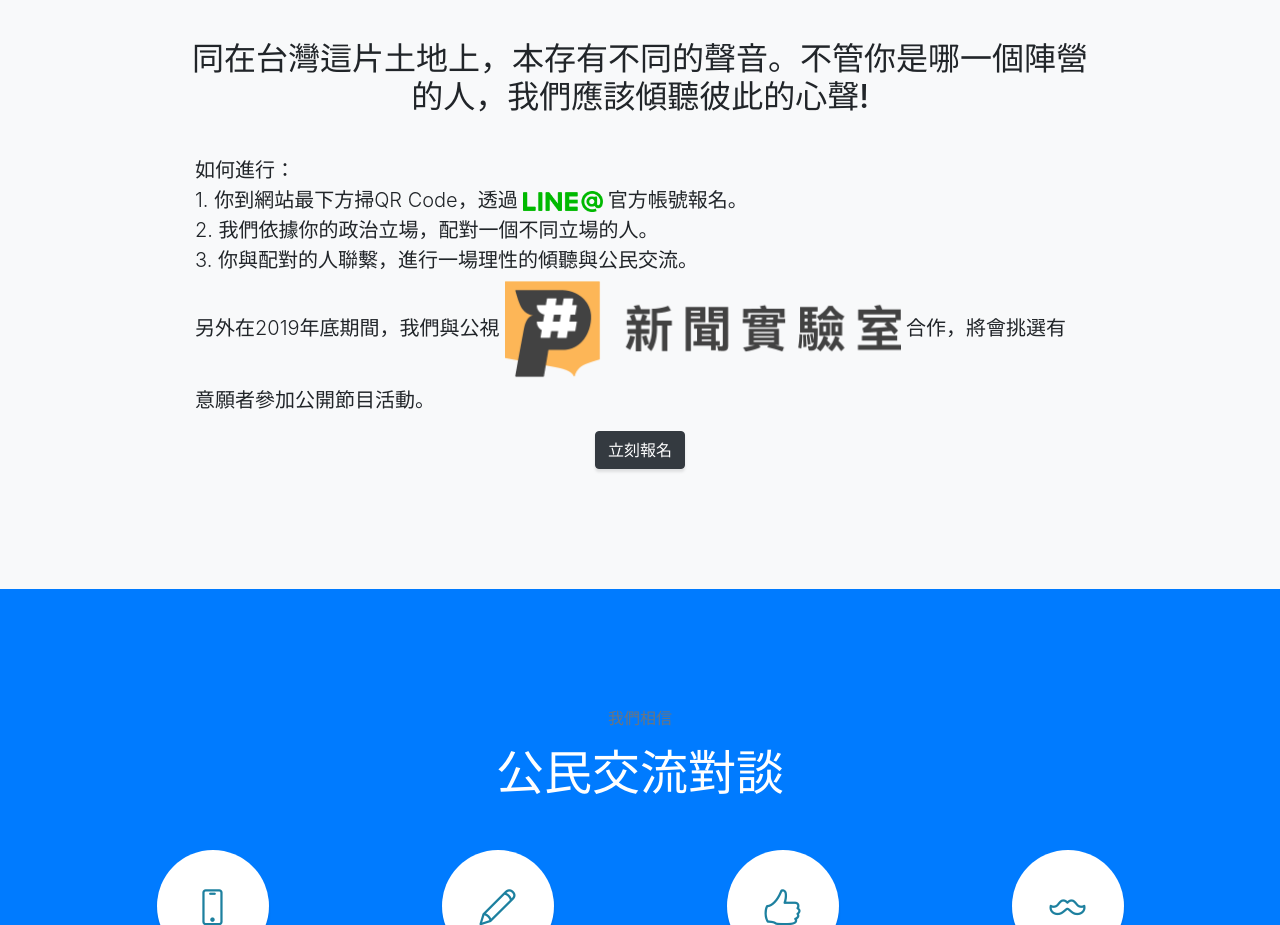
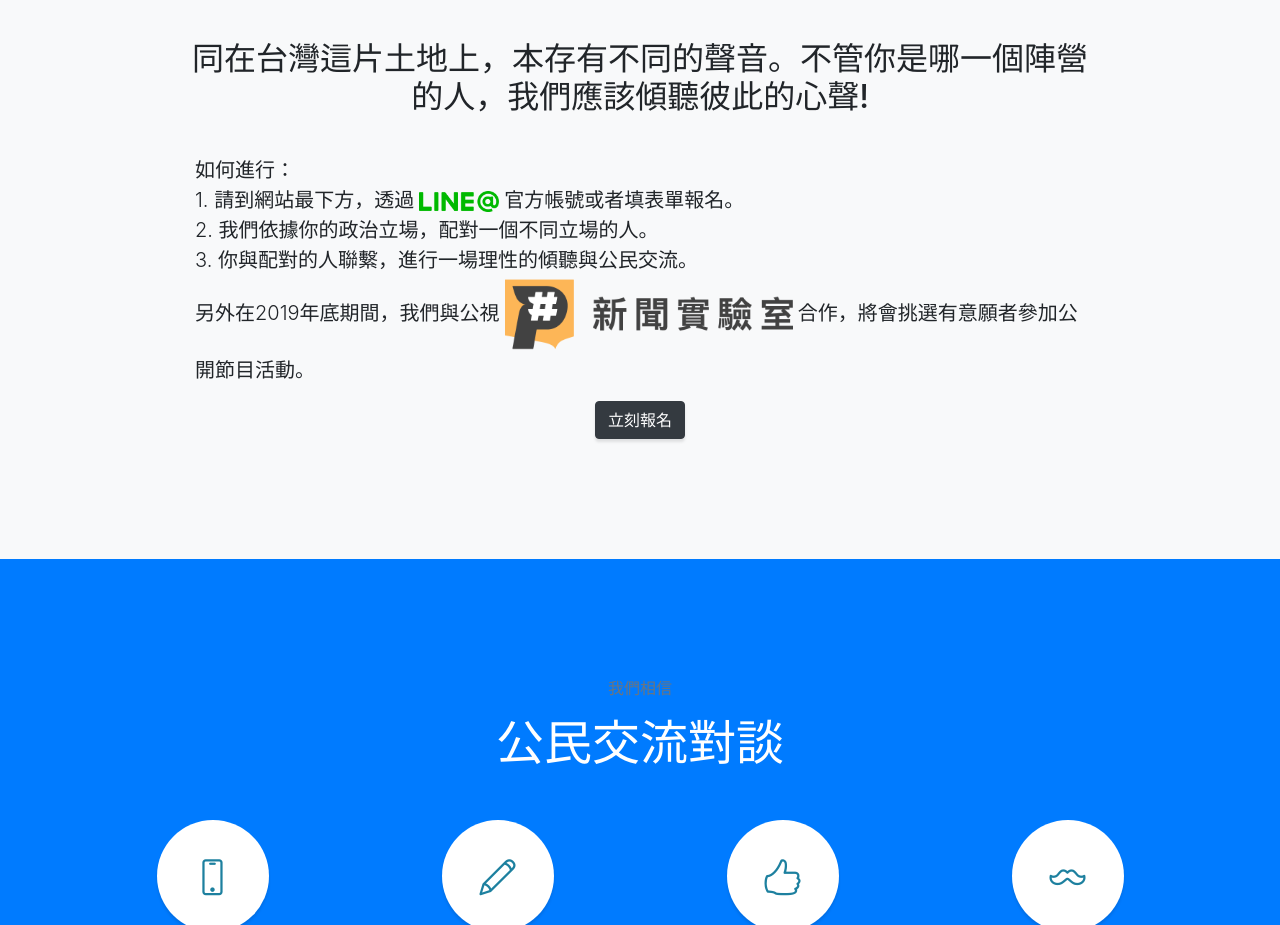
Before and after one commit to ws2367/CivicDialogueTaiwan2020, a website with bundled scripts: page index.html in a window 1280 px wide. Shown: the part 880-1805 px from the top of the page. Built offline with nearby package versions, Linux system fonts and the light colour scheme; a script that the page names is missing.

Commit message:
fixed a few wording

```diff
--- a/index.html
+++ b/index.html
@@ -84,10 +84,10 @@
           <p class="lead mb-10 col-lg-12 text-left">
             <br>
             如何進行：<br>
-            1. 你到網站最下方掃QR Code，透過<a href="#callout"><img src="img/LINE@_typeA.png" width="80px" style="margin-left: 5px; margin-right: 5px;"></a>官方帳號報名。<br>
+            1. 請到網站最下方，透過<a href="#callout"><img src="img/LINE@_typeA.png" width="80px" style="margin-left: 5px; margin-right: 5px;"></a>官方帳號或者填表單報名。<br>
             2. 我們依據你的政治立場，配對一個不同立場的人。<br>
             3. 你與配對的人聯繫，進行一場理性的傾聽與公民交流。<br>
-            另外在2019年底期間，我們與公視<a target='_blank' href="https://www.facebook.com/pg/pnnpts/posts/"><img src='img/P_hash_logo_horizontal.png' height='110px' style="margin-left: 5px; margin-right: 5px;"></a>合作，將會挑選有意願者參加公開節目活動。
+            另外在2019年底期間，我們與公視<a target='_blank' href="https://www.facebook.com/pg/pnnpts/posts/"><img src='img/P_hash_logo_horizontal.png' height='80px' style="margin-left: 5px; margin-right: 5px;"></a>合作，將會挑選有意願者參加公開節目活動。
           </p>
           <a class="btn btn-dark btn-xl js-scroll-trigger" href="#callout">立刻報名</a>
         </div>
```
